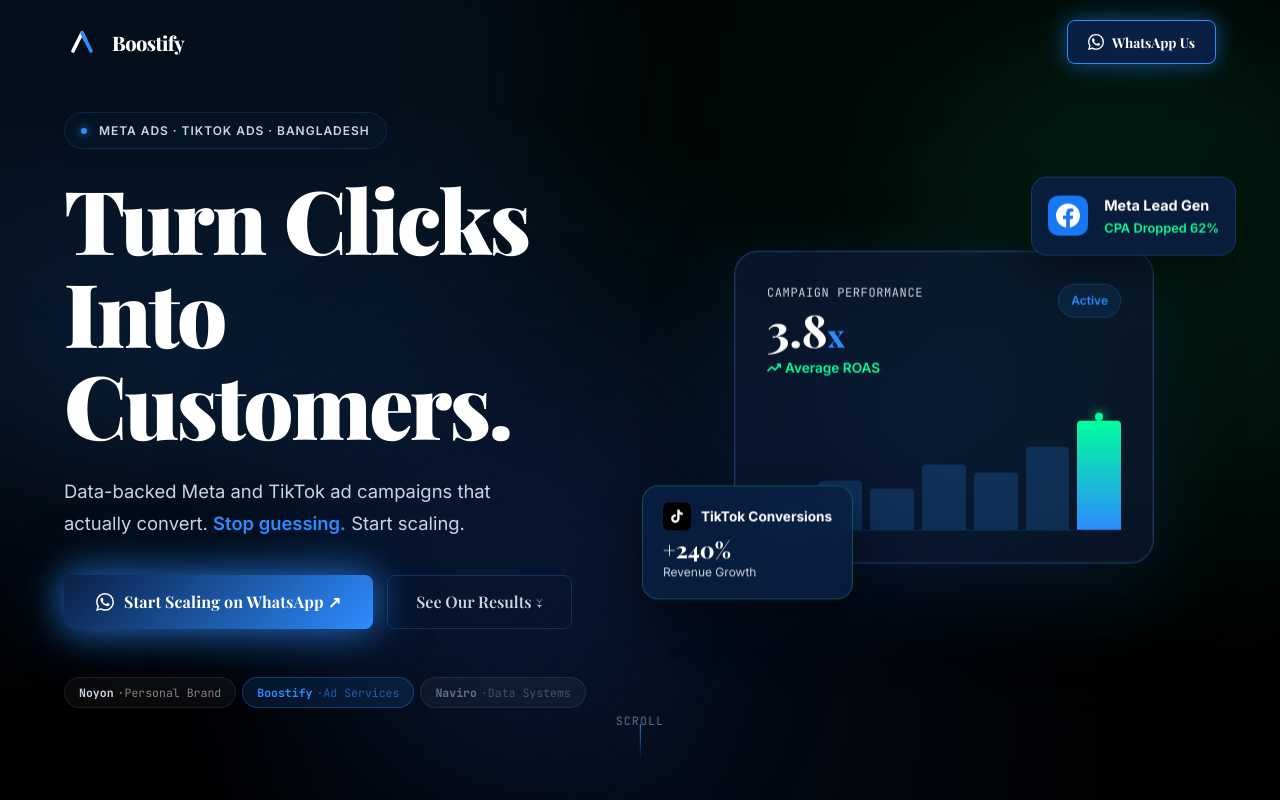
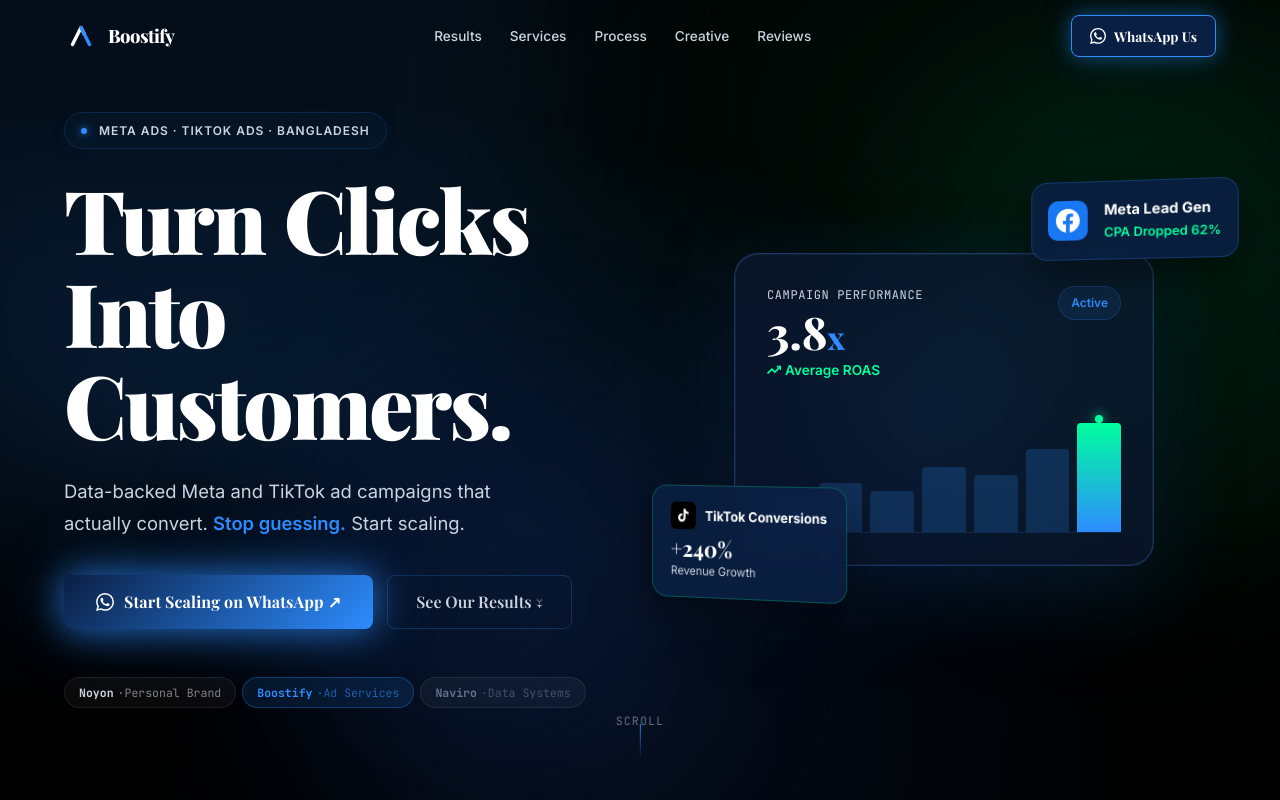
Before and after one commit to noyonbee-cmd/NoyonBoostify, a Next.js app: page / in a window 1280 px wide. Shown: the top 800 px of the page. Built offline with nearby package versions, Linux system fonts and the light colour scheme; a web font is replaced by a local one.

Commit message:
feat: full mobile responsive overhaul — navbar hamburger, hero fix, process selector bug, breakpoints

```diff
--- a/components/layout/Footer.jsx
+++ b/components/layout/Footer.jsx
@@ -44,7 +44,7 @@
 
         <div style={{ height:1, background:'rgba(255,255,255,0.05)', marginBottom:32 }} />
 
-        <div style={{ display:'flex', justifyContent:'space-between', alignItems:'center', flexWrap:'wrap', gap:16, color:'var(--color-text-faint)', fontSize:'0.82rem' }}>
+        <div className="footer-bottom" style={{ display:'flex', justifyContent:'space-between', alignItems:'center', flexWrap:'wrap', gap:16, color:'var(--color-text-faint)', fontSize:'0.82rem' }}>
           <div>© {new Date().getFullYear()} {siteConfig.brand.fullName}. All rights reserved.</div>
           <div style={{ display:'flex', alignItems:'center', gap:6 }}>Made with <span style={{ color:'#FF4A4A' }}>❤</span> in Bangladesh</div>
         </div>
--- a/components/layout/Navbar.jsx
+++ b/components/layout/Navbar.jsx
@@ -3,15 +3,29 @@
 import siteConfig from '@/config/site.config';
 
 export default function Navbar() {
-  const [scrolled, setScrolled] = useState(false);
+  const [scrolled, setScrolled]   = useState(false);
+  const [menuOpen, setMenuOpen]   = useState(false);
 
   useEffect(() => {
-    const handleScroll = () => {
-      setScrolled(window.scrollY > 80);
-    };
+    const handleScroll = () => setScrolled(window.scrollY > 80);
     window.addEventListener('scroll', handleScroll);
     return () => window.removeEventListener('scroll', handleScroll);
   }, []);
+
+  // Close menu on route-style scroll-to
+  const scrollTo = (id) => {
+    setMenuOpen(false);
+    const el = document.getElementById(id);
+    if (el) el.scrollIntoView({ behavior: 'smooth' });
+  };
+
+  const navLinks = [
+    { label: 'Results',  id: 'stats' },
+    { label: 'Services', id: 'services' },
+    { label: 'Process',  id: 'process' },
+    { label: 'Creative', id: 'creative' },
+    { label: 'Reviews',  id: 'testimonials' },
+  ];
 
   return (
     <nav style={{
@@ -19,70 +33,128 @@
       top: 0, left: 0, right: 0,
       zIndex: 999,
       transition: 'all 0.3s ease',
-      background: scrolled ? 'rgba(10, 31, 68, 0.65)' : 'transparent',
-      backdropFilter: scrolled ? 'blur(20px)' : 'none',
-      WebkitBackdropFilter: scrolled ? 'blur(20px)' : 'none',
-      borderBottom: scrolled ? '1px solid rgba(45,140,255,0.15)' : '1px solid transparent',
-      padding: scrolled ? '12px 0' : '20px 0',
+      background: scrolled || menuOpen ? 'rgba(10,31,68,0.92)' : 'transparent',
+      backdropFilter: scrolled || menuOpen ? 'blur(20px)' : 'none',
+      WebkitBackdropFilter: scrolled || menuOpen ? 'blur(20px)' : 'none',
+      borderBottom: scrolled || menuOpen ? '1px solid rgba(45,140,255,0.15)' : '1px solid transparent',
     }}>
-      <div className="container" style={{ display: 'flex', alignItems: 'center', justifyContent: 'space-between' }}>
+      {/* ── Main bar ── */}
+      <div className="container" style={{
+        display: 'flex', alignItems: 'center',
+        justifyContent: 'space-between',
+        height: scrolled ? 60 : 72,
+        transition: 'height 0.3s ease',
+      }}>
 
-        {/* Logo / Brand */}
-        <div style={{ display: 'flex', alignItems: 'center', gap: 12, cursor: 'pointer' }} onClick={() => window.scrollTo(0,0)}>
-          {/* Custom generic SVG logo resembling 'Arrow Mark' from PRD */}
-          <div style={{ width: 36, height: 36, position: 'relative' }}>
-            <svg viewBox="0 0 40 40" fill="none" style={{ width: '100%', height: '100%' }}>
+        {/* Logo */}
+        <div
+          style={{ display:'flex', alignItems:'center', gap:10, cursor:'pointer' }}
+          onClick={() => window.scrollTo({ top:0, behavior:'smooth' })}
+        >
+          <div style={{ width:34, height:34 }}>
+            <svg viewBox="0 0 40 40" fill="none" style={{ width:'100%', height:'100%' }}>
               <path d="M10 30L20 10L24 18" stroke="white" strokeWidth="4" strokeLinecap="round" strokeLinejoin="round"/>
               <path d="M20 10L30 30" stroke="#2D8CFF" strokeWidth="4" strokeLinecap="round" strokeLinejoin="round"/>
             </svg>
           </div>
           <div style={{
-            fontFamily: 'var(--font-heading)',
-            fontWeight: 800,
-            fontSize: '1.25rem',
-            color: 'white',
-            letterSpacing: 'var(--ls-tight)'
+            fontFamily:'var(--font-heading)', fontWeight:800,
+            fontSize:'1.15rem', color:'white', letterSpacing:'var(--ls-tight)',
           }}>
             {siteConfig.brand.navName}
           </div>
         </div>
 
+        {/* Desktop nav links */}
+        <div style={{ display:'flex', alignItems:'center', gap:4 }} className="nav-links-desktop">
+          {navLinks.map(n => (
+            <button key={n.id} onClick={() => scrollTo(n.id)} style={{
+              background:'none', border:'none', cursor:'pointer',
+              color:'var(--color-text-muted)', fontFamily:'var(--font-body)',
+              fontWeight:500, fontSize:'0.85rem', padding:'6px 12px',
+              borderRadius:6, transition:'color 0.15s',
+            }}
+            onMouseEnter={e => e.currentTarget.style.color = 'var(--color-accent)'}
+            onMouseLeave={e => e.currentTarget.style.color = 'var(--color-text-muted)'}
+            >
+              {n.label}
+            </button>
+          ))}
+        </div>
+
         {/* Desktop CTA */}
         <a
           href={siteConfig.contact.whatsappUrl}
-          target="_blank"
-          rel="noopener noreferrer"
+          target="_blank" rel="noopener noreferrer"
+          className="nav-desktop-cta"
           style={{
-            display: 'inline-flex',
-            alignItems: 'center',
-            gap: 8,
-            padding: '10px 20px',
-            background: 'var(--color-bg-deep)',
-            border: '1px solid var(--color-accent)',
-            borderRadius: 8,
-            color: 'white',
-            fontFamily: 'var(--font-heading)',
-            fontWeight: 700,
-            fontSize: '0.85rem',
-            textDecoration: 'none',
-            boxShadow: 'var(--glow-blue)',
-            transition: 'all 0.25s ease'
+            display:'inline-flex', alignItems:'center', gap:8,
+            padding:'9px 18px',
+            background:'var(--color-bg-deep)',
+            border:'1px solid var(--color-accent)',
+            borderRadius:8, color:'white',
+            fontFamily:'var(--font-heading)', fontWeight:700,
+            fontSize:'0.85rem', textDecoration:'none',
+            boxShadow:'var(--glow-blue)', transition:'all 0.25s ease',
           }}
           onMouseEnter={e => {
+            e.currentTarget.style.background = 'var(--gradient-cta)';
             e.currentTarget.style.transform = 'translateY(-2px)';
-            e.currentTarget.style.background = 'var(--gradient-cta)';
-            e.currentTarget.style.boxShadow = 'var(--glow-blue-intense)';
           }}
           onMouseLeave={e => {
+            e.currentTarget.style.background = 'var(--color-bg-deep)';
             e.currentTarget.style.transform = 'translateY(0)';
-            e.currentTarget.style.background = 'var(--color-bg-deep)';
-            e.currentTarget.style.boxShadow = 'var(--glow-blue)';
           }}
         >
           <WAIcon /> WhatsApp Us
         </a>
 
+        {/* Hamburger — mobile only */}
+        <button
+          className="hamburger"
+          onClick={() => setMenuOpen(o => !o)}
+          aria-label="Toggle menu"
+        >
+          <span style={{ transform: menuOpen ? 'rotate(45deg) translateY(7px)' : 'none' }} />
+          <span style={{ opacity: menuOpen ? 0 : 1 }} />
+          <span style={{ transform: menuOpen ? 'rotate(-45deg) translateY(-7px)' : 'none' }} />
+        </button>
       </div>
+
+      {/* ── Mobile dropdown ── */}
+      <div className={`nav-mobile-menu ${menuOpen ? 'open' : ''}`}>
+        {navLinks.map(n => (
+          <button key={n.id} className="nav-mobile-link" onClick={() => scrollTo(n.id)}>
+            {n.label}
+          </button>
+        ))}
+        <div style={{ padding:'12px 24px 0' }}>
+          <a
+            href={siteConfig.contact.whatsappUrl}
+            target="_blank" rel="noopener noreferrer"
+            onClick={() => setMenuOpen(false)}
+            style={{
+              display:'flex', alignItems:'center', justifyContent:'center', gap:8,
+              padding:'12px', borderRadius:8, textDecoration:'none',
+              background:'var(--gradient-cta)', color:'white',
+              fontFamily:'var(--font-heading)', fontWeight:700, fontSize:'0.95rem',
+              boxShadow:'var(--glow-blue)',
+            }}
+          >
+            <WAIcon /> Chat on WhatsApp
+          </a>
+        </div>
+      </div>
+
+      <style>{`
+        @media (min-width: 769px) {
+          .hamburger { display: none !important; }
+          .nav-links-desktop { display: flex !important; }
+        }
+        @media (max-width: 768px) {
+          .nav-links-desktop { display: none !important; }
+        }
+      `}</style>
     </nav>
   );
 }
--- a/sections/04_Process.jsx
+++ b/sections/04_Process.jsx
@@ -42,7 +42,7 @@
         </div>
 
         {/* Desktop timeline */}
-        <div style={{ overflowX:'auto' }}>
+        <div className="process-desktop" style={{ overflowX:'auto' }}>
           <div style={{ display:'grid', gridTemplateColumns:`repeat(${siteConfig.process.length},1fr)`, gap:0, minWidth:640, position:'relative' }}>
             <div className="process-line" style={{ top:28, left:'10%', right:'10%' }}>
               <div ref={lineRef} className="process-line-fill" />
@@ -77,12 +77,7 @@
         </div>
       </div>
 
-      <style>{`
-        @media (max-width: 640px) {
-          #process-section > div:first-child { display: none !important; }
-          .process-vertical { display: flex !important; }
-        }
-      `}</style>
+      {/* Mobile styles handled in globals.css via .process-desktop and .process-vertical */}
     </section>
   );
 }
--- a/sections/05_Creative.jsx
+++ b/sections/05_Creative.jsx
@@ -42,7 +42,7 @@
           {/* Right: phone mockup */}
           <div className="reveal-right" style={{ display:'flex', justifyContent:'center' }}>
             <div
-              style={{ width:300, background:'rgba(13,27,56,0.6)', border:'1px solid rgba(45,140,255,0.2)', borderRadius:36, padding:10, boxShadow:'0 24px 80px rgba(45,140,255,0.2)', transition:'transform 0.35s ease, box-shadow 0.35s ease', position:'relative' }}
+              className="phone-mockup" style={{ width:300, background:'rgba(13,27,56,0.6)', border:'1px solid rgba(45,140,255,0.2)', borderRadius:36, padding:10, boxShadow:'0 24px 80px rgba(45,140,255,0.2)', transition:'transform 0.35s ease, box-shadow 0.35s ease', position:'relative' }}
               onMouseEnter={e => { e.currentTarget.style.transform='scale(1.04) rotate(1deg)'; e.currentTarget.style.boxShadow='0 32px 100px rgba(45,140,255,0.35)'; }}
               onMouseLeave={e => { e.currentTarget.style.transform='scale(1) rotate(0)'; e.currentTarget.style.boxShadow='0 24px 80px rgba(45,140,255,0.2)'; }}
             >
```
Also changed, not shown: app/globals.css (+84 -0 lines), sections/01_Hero.jsx (+31 -5 lines).
